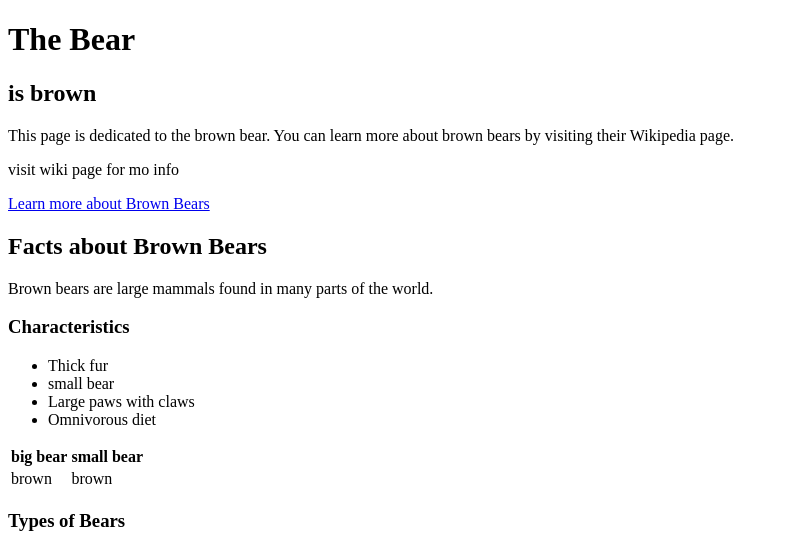
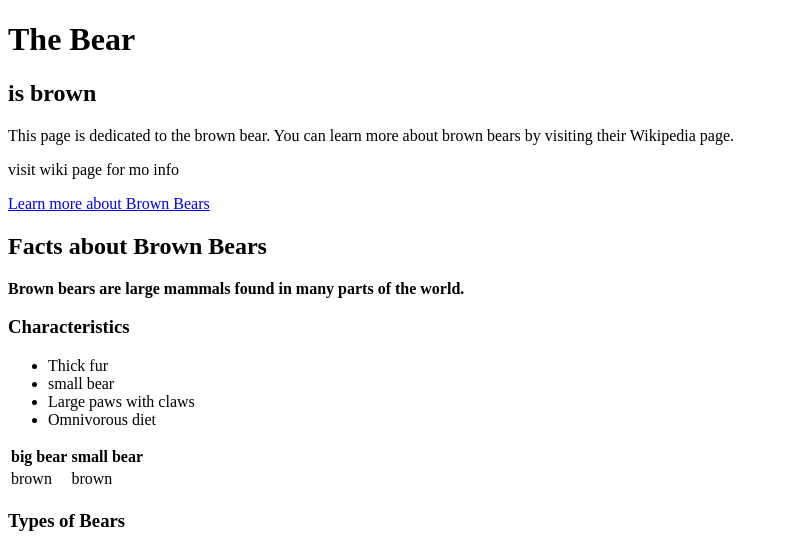
Before and after one commit to RateelB/lab2, a plain HTML site: page bear.html in a window 1280 px wide. Shown: the top 547 px of the page, without its empty margins (0-785 px from the left). Drawn offline with Linux system fonts and the light colour scheme.

Commit message:
make the paragraph bold

```diff
--- a/bear.html
+++ b/bear.html
@@ -27,7 +27,7 @@
 
     <h2>Facts about Brown Bears</h2>
 
-    <p>Brown bears are large mammals found in many parts of the world.</p>
+    <p>  <strong>Brown bears are large mammals found in many parts of the world.</strong></p>
 
 
 
```
